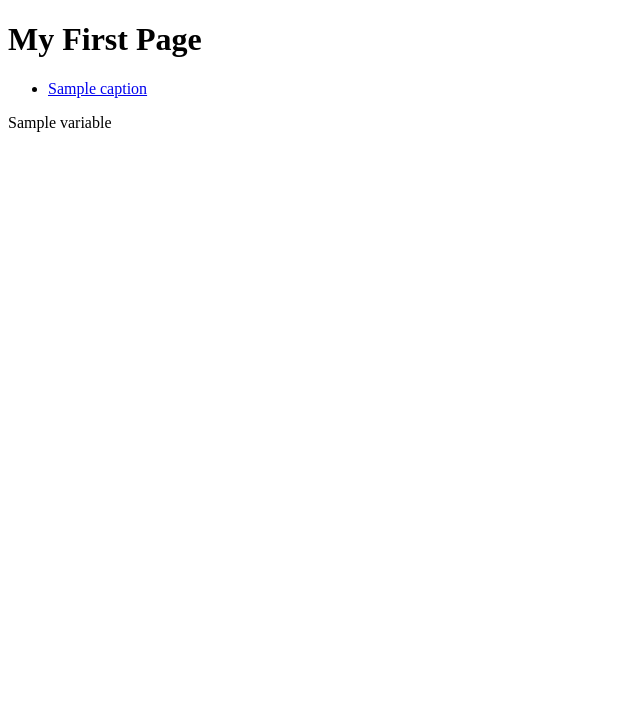
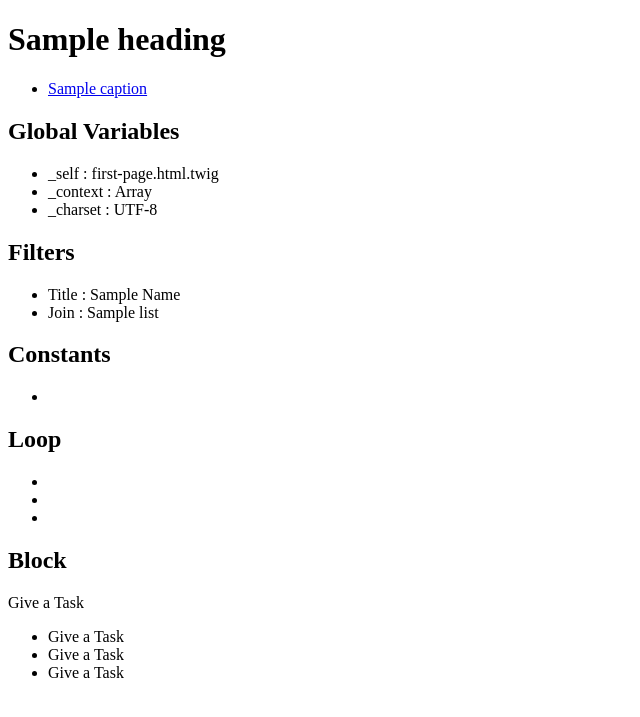
Before and after one commit to slimek/Penny, a PHP site: template src/Views/first-page.html.twig in a window 1280 px wide. Shown: the top 717 px of the page, without its empty margins (0-640 px from the left). Run offline with PHP 8.4, Linux system fonts and the light colour scheme; the template is opened without the code that fills it: most values are stand-ins (such as "Sample title", 1, 10 or a date in 2020); some libraries are stand-ins or nearby versions.

Commit message:
Add some content on first-page

```diff
--- a/src/Controllers/TwigController.php
+++ b/src/Controllers/TwigController.php
@@ -7,6 +7,8 @@ use Slim\Http\Response;
 use Twig\Environment;
 use Twig\Loader\ArrayLoader;
 use Twig\Loader\FilesystemLoader;
+
+define('FIRST_CONSTANT', 'My First Constant');
 
 class TwigController extends Controller
 {
@@ -43,6 +45,9 @@ class TwigController extends Controller
 
         echo $twig->render('first-page.html.twig', [
             'navigation' => $navigation,
+            'heading' => 'My First Page',
+            'name' => 'alice margatroid',
+            'list' => ['apple', 'banana', 'cherry'],
         ]);
         return $response;
     }
--- a/src/Views/first-page.html.twig
+++ b/src/Views/first-page.html.twig
@@ -4,12 +4,39 @@
         <title>My First Page</title>
     </head>
     <body>
-        <h1>My First Page</h1>
+        <h1>{{ heading }}</h1>
         <ul id="navigation">
         {% for item in navigation %}
             <li><a href="{{ item.href }}">{{ item.caption }}</a></li>
         {% endfor %}
         </ul>
-        {{ variable }}
+        <h2>Global Variables</h2>
+        <ul>
+            <li>_self : {{ _self }}</li>
+            <li>_context : {{ _context }}</li>
+            <li>_charset : {{ _charset }}</li>
+        </ul>
+        <h2>Filters</h2>
+        <ul>
+            <li>Title : {{ name|title }}</li>
+            <li>Join : {{ list|join(', ') }}</li>
+        </ul>
+        <h2>Constants</h2>
+        <ul>
+            <li>{{ constant('FIRST_CONSTANT') }}</li>
+        </ul>
+        <h2>Loop</h2>
+        <ul>
+        {% for i in 0..2 %}
+            <li>{{ list[i] }}</li>
+        {% endfor %}
+        </ul>
+        <h2>Block</h2>
+        {% block task %}Give a Task{% endblock %}
+        <ul>
+        {% for j in 0..2 %}
+            <li>{{ block('task') }}</li>
+        {% endfor %}
+        </ul>
     </body>
 </html>
```
